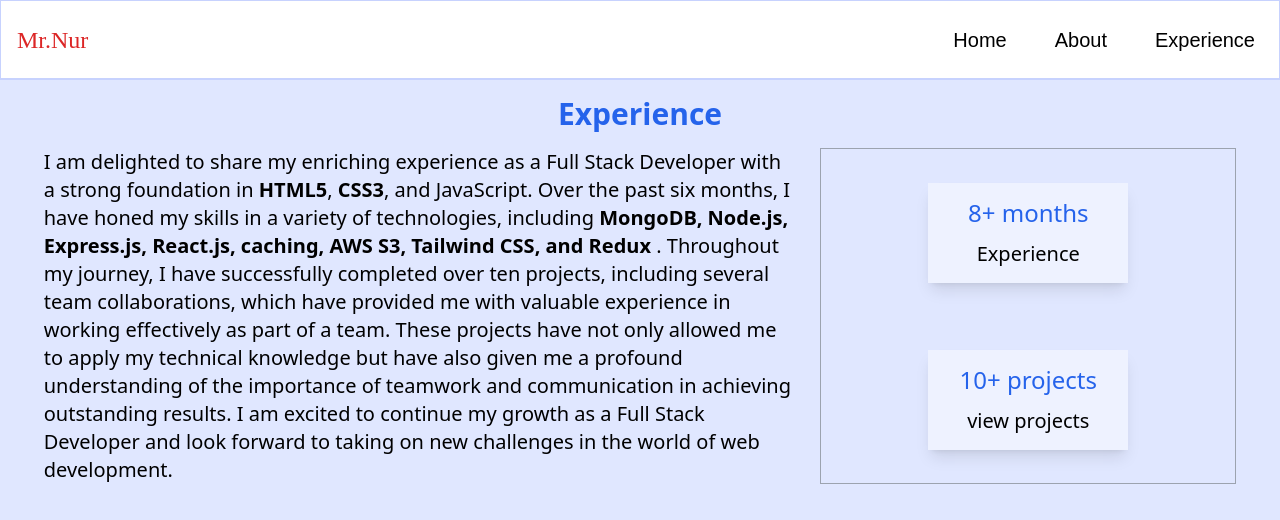
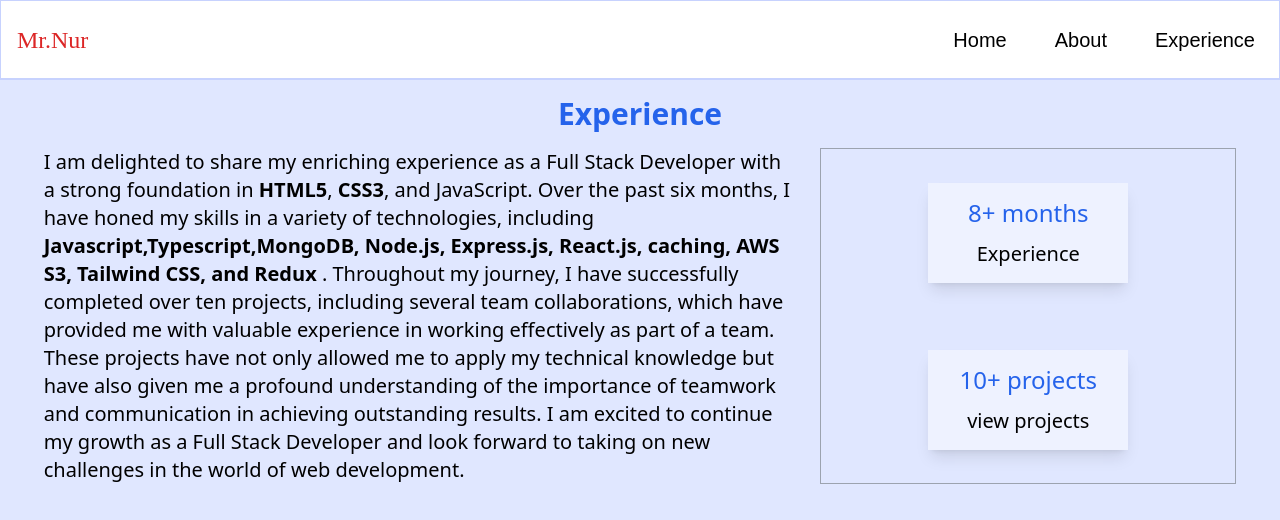
Before and after one commit to AshanurHossain0/my-portfolio, a React (Create React App) app in the folder client/: page /experience in a window 1280 px wide. Shown: the top 520 px of the page. Built offline with nearby package versions, Linux system fonts and the light colour scheme.

Commit message:
updatedSkill

```diff
--- a/client/src/Components/Experience.js
+++ b/client/src/Components/Experience.js
@@ -9,7 +9,7 @@ const Experience = () => {
       </div>
       <div className='my-4 flex flex-col md:flex-row  justify-evenly'>
         <div className='w-full md:w-3/5 '>
-          <p className='text-base md:text-xl'>I am delighted to share my enriching experience as a Full Stack Developer with a strong foundation in <span className='font-semibold'>HTML5</span>, <span className='font-semibold'>CSS3</span>, and JavaScript. Over the past six months, I have honed my skills in a variety of technologies, including <span className='font-semibold'>MongoDB, Node.js, Express.js, React.js, caching, AWS S3, Tailwind CSS, and Redux</span> . Throughout my journey, I have successfully completed over ten projects, including several team collaborations, which have provided me with valuable experience in working effectively as part of a team. These projects have not only allowed me to apply my technical knowledge but have also given me a profound understanding of the importance of teamwork and communication in achieving outstanding results. I am excited to continue my growth as a Full Stack Developer and look forward to taking on new challenges in the world of web development.</p>
+          <p className='text-base md:text-xl'>I am delighted to share my enriching experience as a Full Stack Developer with a strong foundation in <span className='font-semibold'>HTML5</span>, <span className='font-semibold'>CSS3</span>, and JavaScript. Over the past six months, I have honed my skills in a variety of technologies, including <span className='font-semibold'>Javascript,Typescript,MongoDB, Node.js, Express.js, React.js, caching, AWS S3, Tailwind CSS, and Redux</span> . Throughout my journey, I have successfully completed over ten projects, including several team collaborations, which have provided me with valuable experience in working effectively as part of a team. These projects have not only allowed me to apply my technical knowledge but have also given me a profound understanding of the importance of teamwork and communication in achieving outstanding results. I am excited to continue my growth as a Full Stack Developer and look forward to taking on new challenges in the world of web development.</p>
         </div>
         <div className='border border-gray-400 w-full md:w-1/3 h-auto mt-8 md:mt-0 flex flex-wrap justify-evenly items-center hover:shadow-xl'>
           <div className=' bg-indigo-50 w-[160px] md:w-[200px] h-[100px] shadow-lg m-1 p-1 flex flex-col items-center justify-evenly '>
--- a/client/src/Components/Home.js
+++ b/client/src/Components/Home.js
@@ -114,6 +114,10 @@ const Home = () => {
               <p className='text-xl  md:text-2xl text-yellow-600 '>Javascript</p>
             </div>
             <div className=' border border-red-300 rounded-md w-36 bg-indigo-50 h-auto flex flex-col items-center p-2 hover:shadow-2xl'>
+              <Perform elId="ts" performance={70} src="https://img.icons8.com/?size=512&id=nCj4PvnCO0tZ&format=png" alt="js-logo" />
+              <p className='text-xl  md:text-2xl text-blue-600 '>Typescript</p>
+            </div>
+            <div className=' border border-red-300 rounded-md w-36 bg-indigo-50 h-auto flex flex-col items-center p-2 hover:shadow-2xl'>
               <Perform elId="node" performance={90} src="https://img.icons8.com/fluency/48/node-js.png" alt="node-logo" />
               <p className='text-xl  md:text-2xl text-green-600'>Node.js</p>
             </div>
```
Also changed, not shown: 2 other files (tests, documents, lock files or other folders).
